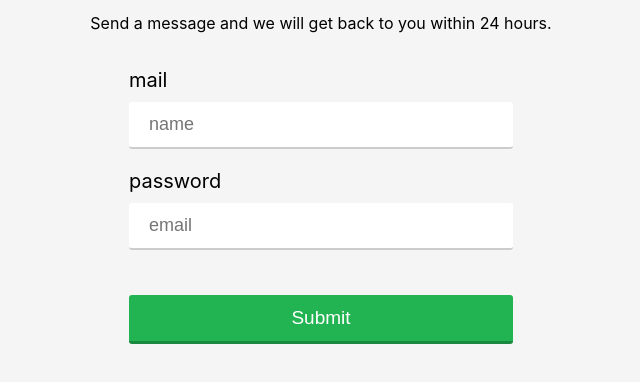
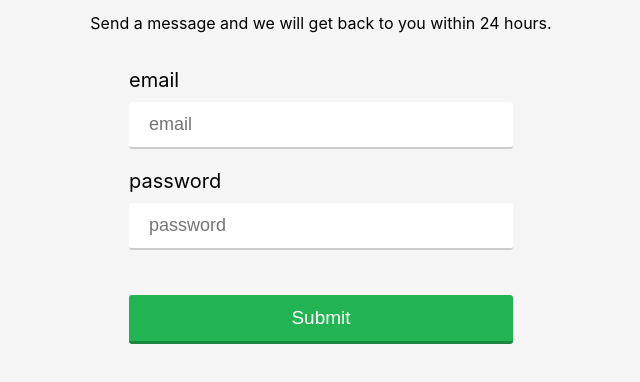
Before and after one commit to 51ab/conatct-form, a plain HTML site: page index.html in a window 1280 px wide. Shown: the part 104-486 px from the top of the page, without its empty margins (319-959 px from the left). Drawn offline with Linux system fonts and the light colour scheme.

Commit message:
Update index.html

```diff
--- a/index.html
+++ b/index.html
@@ -11,10 +11,10 @@
     <h1>Contact us</h1>
     <p>Send a message and we will get back to you within 24 hours.</p>
     <form class="contact-form">
-      <label for="">mail</label><br />
-      <input class="name" type="text" placeholder="name" /><br />
+      <label for="">email</label><br />
+      <input class="email type="text" placeholder="email" /><br />
       <label for="">password</label><br />
-      <input class="email" type="email" placeholder="email" /><br />
+      <input class="password" type="password" placeholder="password" /><br />
       <!-- <label for="">Message</label><br />
       <textarea
         class="message"
```
